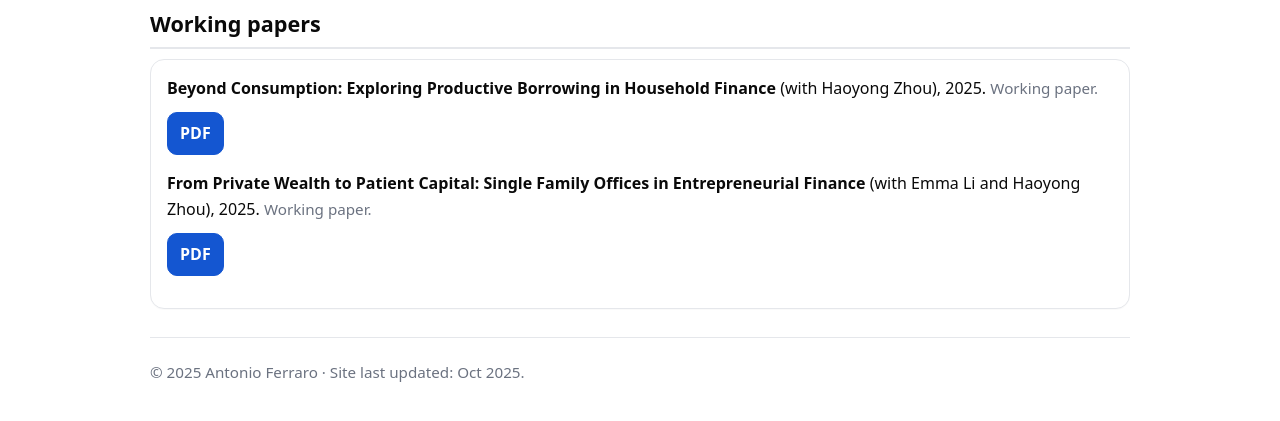
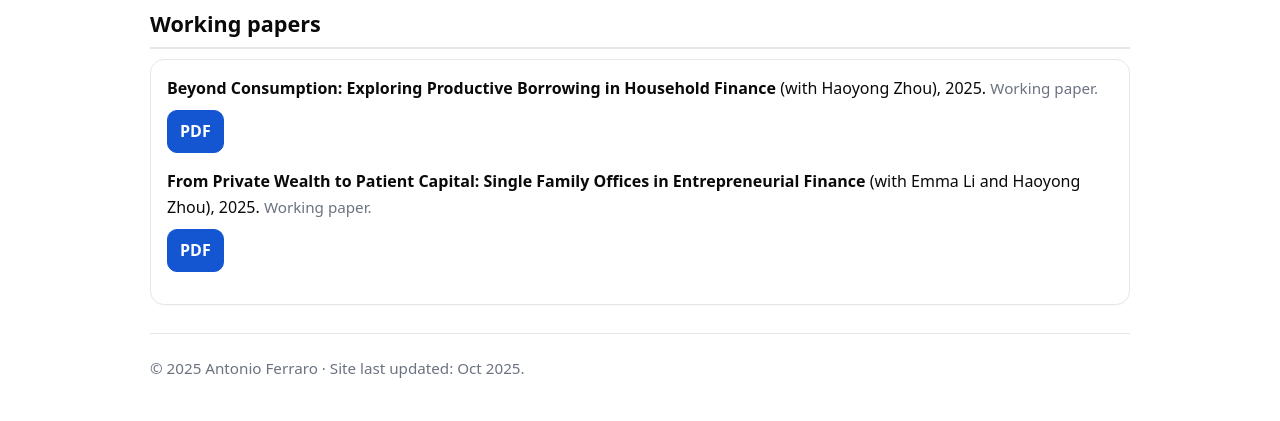
Before and after one commit to ferraroantonio/ferraroantonio.github.io, a Jekyll site: the page built from research.md, in a window 1280 px wide. Shown: the part 461-882 px from the top of the page. Built offline with Jekyll 4.4.1, drawn with Linux system fonts in a browser that asks for light colours.

Commit message:
Update research.md

```diff
--- a/research.md
+++ b/research.md
@@ -15,28 +15,24 @@ layout: default
 </div>
 </section>
 <h2 style="margin-top:20px;">Working papers</h2>
+<div class="card">
+<ul class="plain">
+  <li class="item">
+    <strong>Beyond Consumption: Exploring Productive Borrowing in Household Finance</strong>
+    (with Haoyong Zhou), 2025. <span class="meta">Working paper.</span>
+    <p style="margin-top:8px;">
+      <a class="btn" href="{{ '/assets/WP_ProductiveBorrowing.pdf' | relative_url }}">PDF</a>
+    </p>
+  </li>
 
-<div class="card">
-  <ul class="plain">
+  <li class="item">
+    <strong>From Private Wealth to Patient Capital: Single Family Offices in Entrepreneurial Finance</strong>
+    (with Emma Li and Haoyong Zhou), 2025. <span class="meta">Working paper.</span>
+    <p style="margin-top:8px;">
+      <a class="btn" href="{{ '/assets/WP_SingleFamilyOffices.pdf' | relative_url }}">PDF</a>
+    </p>
+  </li>
 
-    <li class="item">
-      <strong>Beyond Consumption: Exploring Productive Borrowing in Household Finance</strong>
-      (with Haoyong Zhou), 2025. <span class="meta">Working paper.</span>
-
-      <p style="margin-top:10px;">
-        <a class="btn" href="{{ '/assets/BeyondConsumption.pdf' | relative_url }}">PDF</a>
-      </p>
-    </li>
-
-    <li class="item">
-      <strong>From Private Wealth to Patient Capital: Single Family Offices in Entrepreneurial Finance</strong>
-      (with Emma Li and Haoyong Zhou), 2025. <span class="meta">Working paper.</span>
-
-      <p style="margin-top:10px;">
-        <a class="btn" href="{{ '/assets/FamilyOffices.pdf' | relative_url }}">PDF</a>
-      </p>
-    </li>
-
-    <!-- Add more items as needed -->
-  </ul>
+  <!-- Add more items as needed -->
+</ul>
 </div>
```
